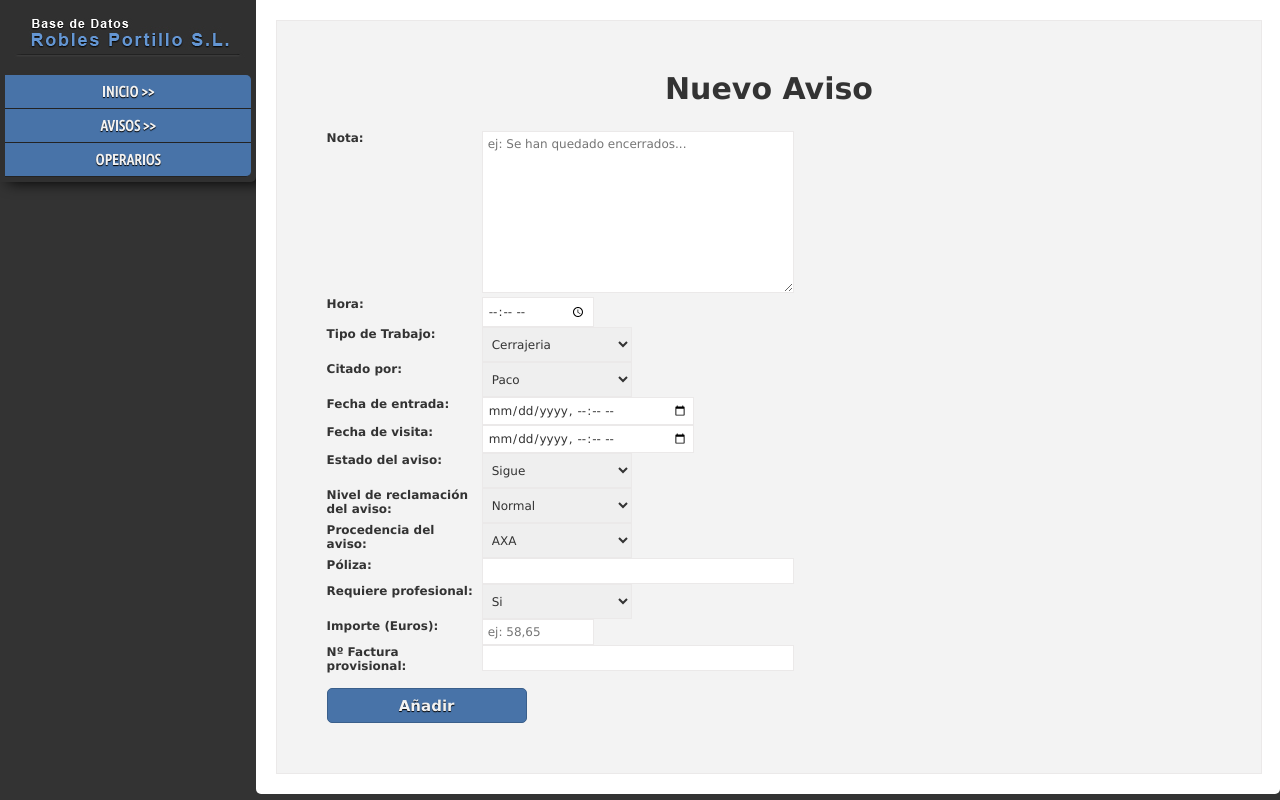
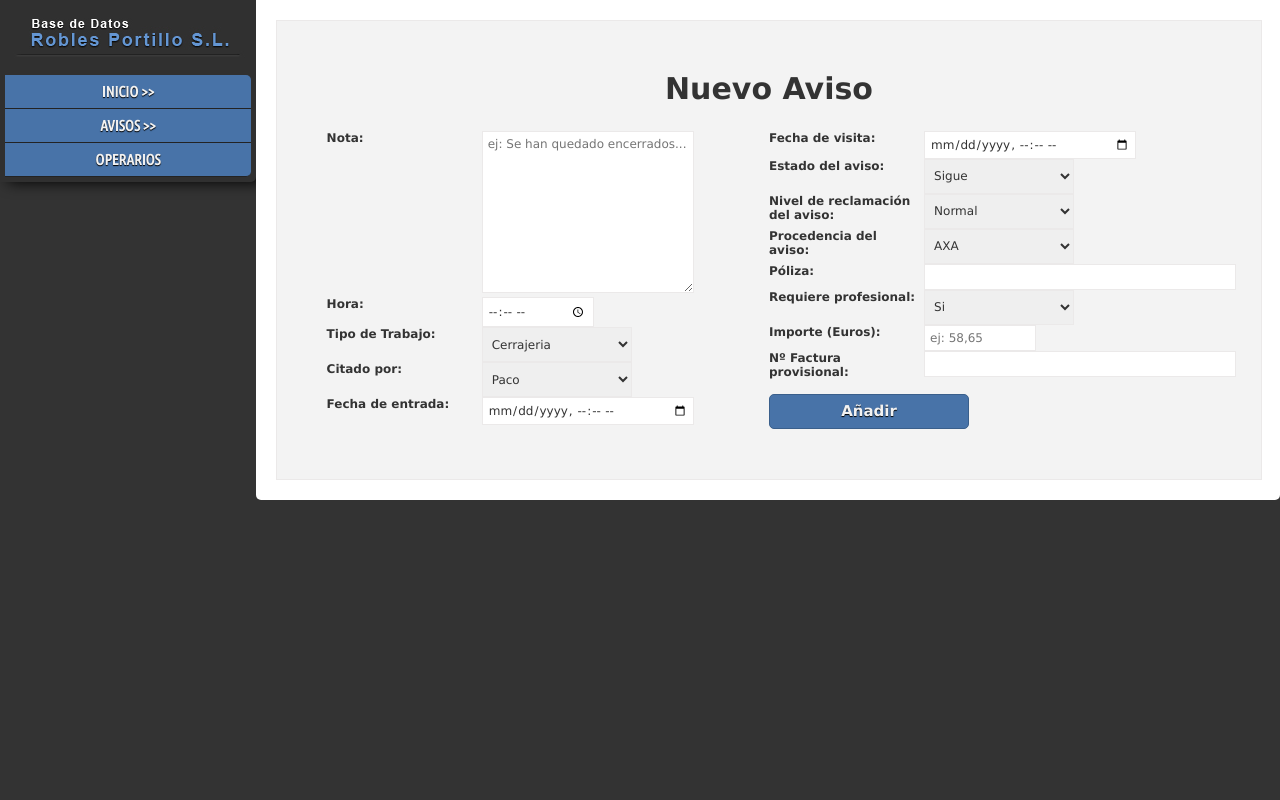
Before and after one commit to vehnom/tri2014ggersjosuaproyectodavidlagunapacodawdaw2proyecto, a PHP site: page /nuevoAviso.php in a window 1280 px wide; the page is wider, and only the part inside the window is pictured. Run offline with PHP 8.4, Linux system fonts and the light colour scheme.

Commit message:
Actualizado el formulario de insertar avisos
Con este ya están los formularios de avisos y operarios iguales en dos
columnas.

```diff
--- a/plantilla/nuevoAviso.php
+++ b/plantilla/nuevoAviso.php
@@ -38,9 +38,10 @@
 		<div id="contenedor_form_nuevo_aviso">
 			<form id="form_nuevo_aviso" method="post" action="../services/introduceAviso.php">
 				<h2>Nuevo Aviso</h2>
+				<div id="form_col_izqda">
 					<div class="input_aviso">
 						<label for="nota_aviso">Nota: </label>
-					<textarea id="nota_aviso" name="nota_aviso" placeholder="ej: Se han quedado encerrados... "></textarea>
+						<textarea style="width: 200px;" id="nota_aviso" name="nota_aviso" placeholder="ej: Se han quedado encerrados... "></textarea>
 						<div id="valida_nota_aviso"></div>
 					</div>
 					<div class="input_aviso">
@@ -68,6 +69,8 @@
 						<input type="datetime-local" id="fecha_entrada_aviso" name="fecha_entrada_aviso">
 					</div>
 
+				</div>
+				<div id="form_col_dcha">
 					<div class="input_aviso">
 						<label for="fecha_visita_aviso">Fecha de visita: </label>
 						<input type="datetime-local" id="fecha_visita_aviso" name="fecha_visita_aviso">
@@ -121,7 +124,7 @@
 						<label for="n_factura_provisinal_aviso">Nº Factura provisional: </label>
 						<input type="text" id="n_factura_provisinal_aviso" name="n_factura_provisinal_aviso">
 					</div>
-
+				</div>
 				<div class="input_aviso">
 					<input onclick="validaTodo();" type="button" name="btn_introducir_aviso" id="btn_introducir_aviso" value="Añadir">
 				</div>
```
Lines whose indentation alone changed are shown as unchanged.
